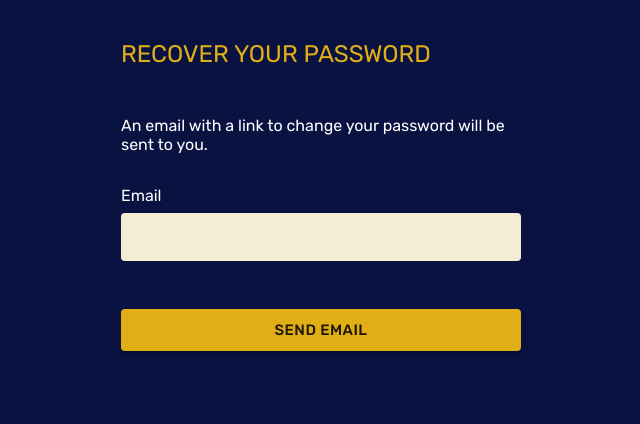
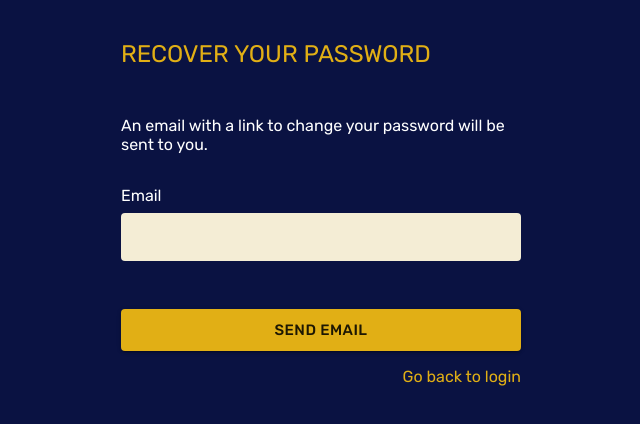
Before and after one commit to marciorasf/hippocards-web, a React (Create React App) app: page /forgot-password in a window 1280 px wide. Shown: the top 424 px of the page, without its empty margins (319-959 px from the left). Built offline with nearby package versions, Linux system fonts and the light colour scheme; no server answers.

Commit message:
add link on forgot password to go back to login page

```diff
--- a/src/pages/ForgotPassword/index.tsx
+++ b/src/pages/ForgotPassword/index.tsx
@@ -1,6 +1,6 @@
 import React, { useState, ChangeEvent, FormEvent } from "react";
 
-import { Button } from "@material-ui/core";
+import { Button, Link as MuiLink } from "@material-ui/core";
 
 import { PageContent, MainContainer } from "../../assets/styles/global";
 import CustomInput from "../../components/CustomInput";
@@ -8,7 +8,7 @@ import Divider from "../../components/Divider";
 import { Notify } from "../../hooks/Notify";
 import api from "../../services/api";
 import handleError from "../../services/ErrorHandler";
-import { Title, Description } from "./styles";
+import { Title, Description, LinkContainer, Link } from "./styles";
 
 const ERRORS = {
   USER_NOT_FOUND: "User not found!",
@@ -74,6 +74,14 @@ export default function ForgotPassword() {
           >
             Send email
           </Button>
+
+          <Divider height="1rem" />
+
+          <LinkContainer>
+            <MuiLink component={Link} to="/login" color="secondary">
+              Go back to login
+            </MuiLink>
+          </LinkContainer>
         </form>
       </MainContainer>
     </PageContent>
--- a/src/pages/ForgotPassword/styles.tsx
+++ b/src/pages/ForgotPassword/styles.tsx
@@ -1,3 +1,5 @@
+import React from "react";
+import { Link as RouterLink } from "react-router-dom";
 import styled from "styled-components";
 
 import colors from "../../assets/styles/colors";
@@ -11,3 +13,12 @@ export const Title = styled.header`
 export const Description = styled.p`
   color: ${colors.textInPrimary};
 `;
+
+export const LinkContainer = styled.div`
+  display: flex;
+  justify-content: flex-end;
+`;
+
+export const Link = styled((props) => <RouterLink {...props} />)`
+  color: ${colors.secondary};
+`;
```
